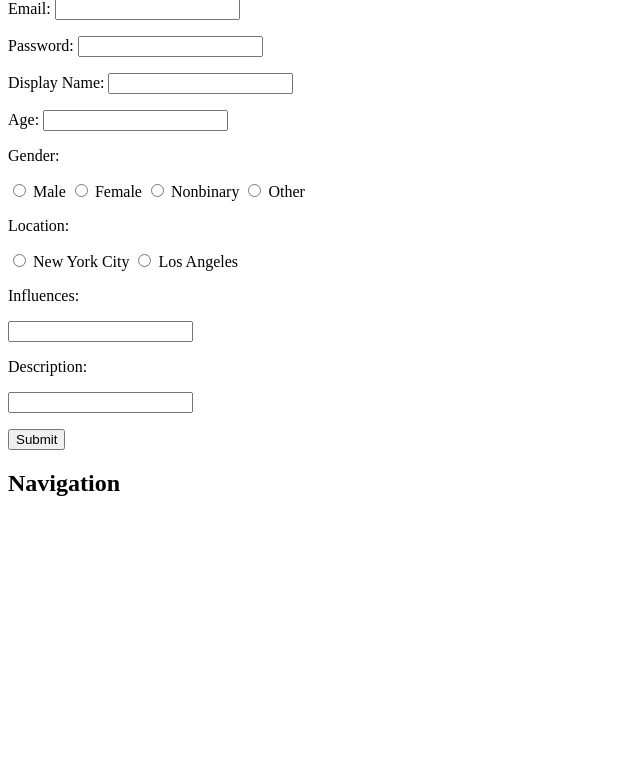
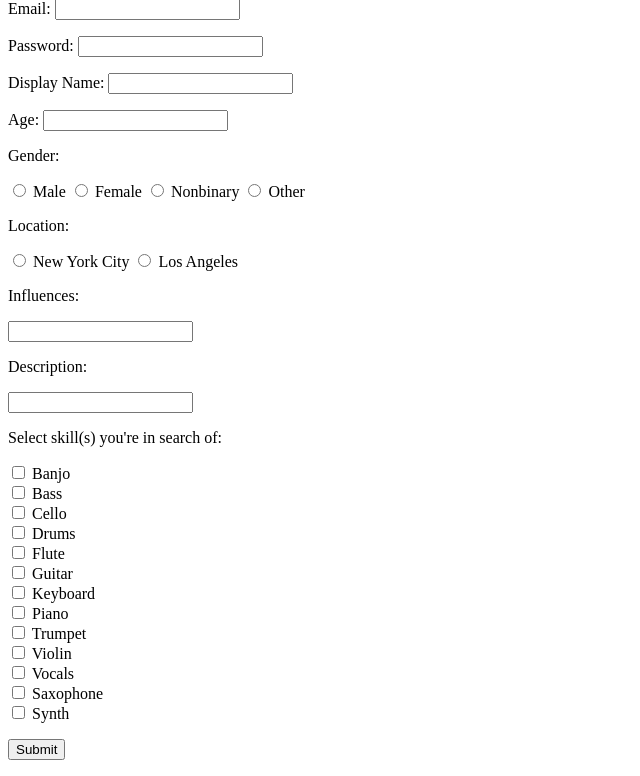
Before and after one commit to rachelmcginn/instajam, a Flask app: page /create-band in a window 1280 px wide. Shown: the part 81-857 px from the top of the page, without its empty margins (0-640 px from the left). Before the commit the page ends 577 px from the top, so only its background shows below. Run offline with Flask 2, Linux system fonts and the light colour scheme.

Commit message:
Added skills to CAB form

```diff
--- a/templates/create-band.html
+++ b/templates/create-band.html
@@ -20,7 +20,7 @@
       Age: <input type="text" name="display_name">
     </p>
 
-    <p>Gender:</p>
+    <p>Gender:</p> <!---Check all that apply?-->
     <input type="radio" id="male" name="gender">
     <label for="male">Male</label>
     <input type="radio" id="female" name="gender">
@@ -42,14 +42,40 @@
     <p>Description:</p>
     <input type="text" name="description">
 
-    <p>
-      <input type="submit">
-    </p>
+    <p>Select skill(s) you're in search of:</p>
+    <input type="checkbox" id="banjo" name="banjo" value="Banjo">
+    <label for="banjo">Banjo</label><br>
+    <input type="checkbox" id="bass" name="bass" value="bass">
+    <label for="bass">Bass</label><br>
+    <input type="checkbox" id="cello" name="cello" value="cello">
+    <label for="cello">Cello</label><br>
+    <input type="checkbox" id="drums" name="drums" value="drums">
+    <label for="drums">Drums</label><br>
+    <input type="checkbox" id="flute" name="flute" value="flute">
+    <label for="flute">Flute</label><br>
+    <input type="checkbox" id="guitar" name="guitar" value="guitar">
+    <label for="guitar">Guitar</label><br>
+    <input type="checkbox" id="keyboard" name="keyboard" value="keyboard">
+    <label for="keyboard">Keyboard</label><br>
+    <input type="checkbox" id="piano" name="piano" value="piano">
+    <label for="piano">Piano</label><br>
+    <input type="checkbox" id="trumpet" name="trumpet" value="trumpet">
+    <label for="trumpet">Trumpet</label><br>
+    <input type="checkbox" id="violin" name="violin" value="violin">
+    <label for="violin">Violin</label><br>
+    <input type="checkbox" id="vocals" name="vocals" value="vocals">
+    <label for="vocals">Vocals</label><br>
+    <input type="checkbox" id="saxophone" name="saxophone" value="saxophone">
+    <label for="saxophone">Saxophone</label><br>
+    <input type="checkbox" id="synth" name="synth" value="synth">
+    <label for="synth">Synth</label><br>
+
+
+    <p><input type="submit"></p>
   </form>
 
-  <h2>Navigation</h2>
-{% endblock %}
+    {% endblock %}
 
 
 
-email, password, display_name, age, gender, influences, location, description
+    email, password, display_name, age, gender, influences, location, description
```
Also changed, not shown: templates/create-musician.html (+34 -5 lines).
